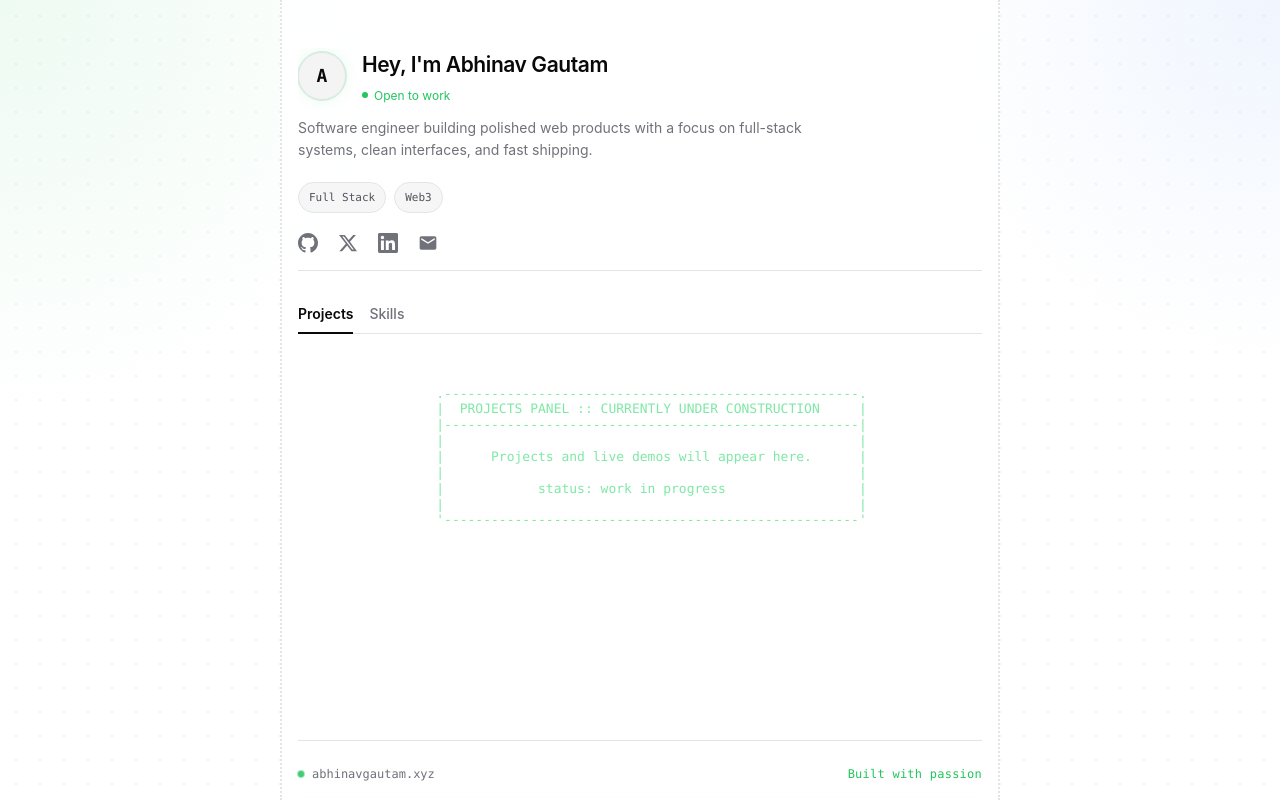
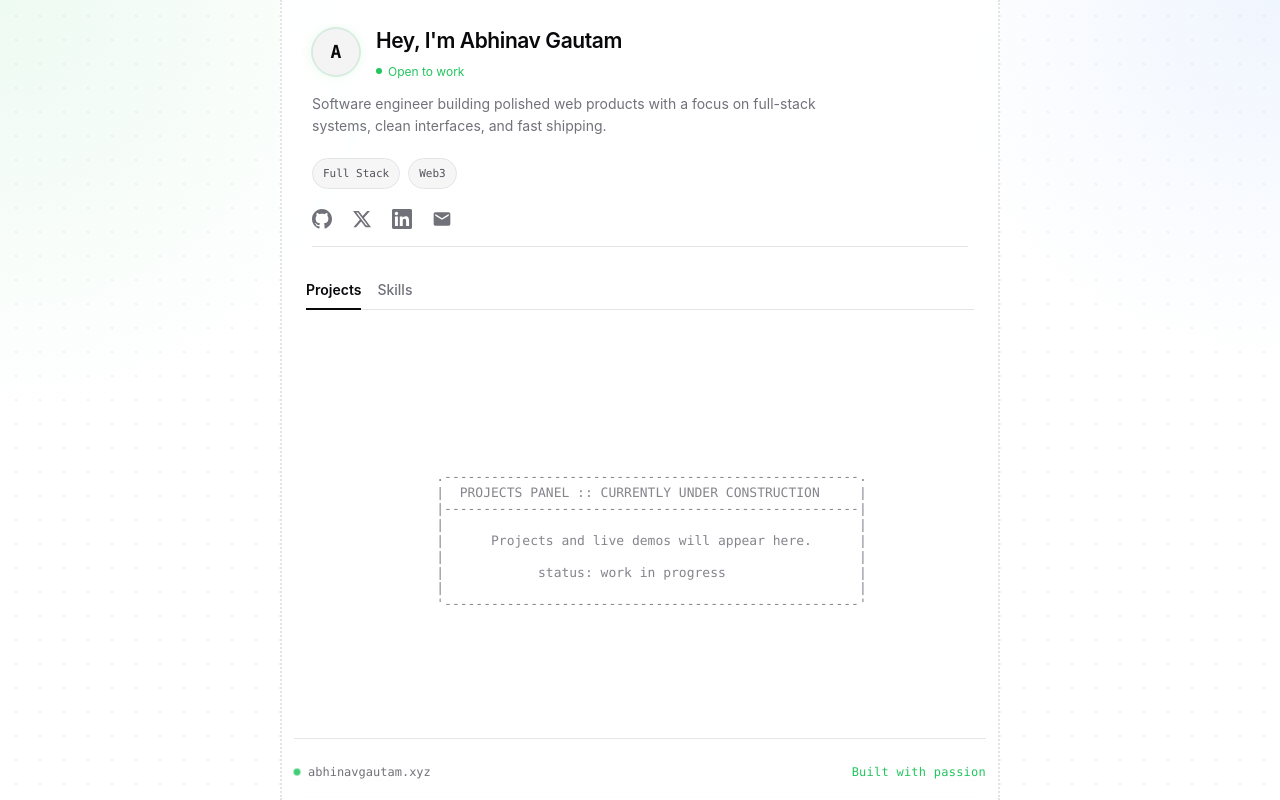
Before and after one commit to abhinavgautam01/portfolio, a website: page index.html in a window 1280 px wide. Drawn offline with Linux system fonts and the light colour scheme.

Commit message:
small-fix

```diff
--- a/index.html
+++ b/index.html
@@ -123,7 +123,7 @@
     .container {
       max-width: 720px;
       margin: 0 auto;
-      padding: 48px 16px 16px;
+      padding: 24px 12px 18px 12px;
       height: 100vh;
       display: flex;
       flex-direction: column;
@@ -138,6 +138,8 @@
     }
 
     main {
+      display: flex;
+      flex-direction: column;
       flex: 1;
       min-height: 0;
       overflow: hidden;
@@ -146,6 +148,8 @@
     /* Hero Section */
     .hero {
       margin-bottom: 24px;
+      padding-left: 18px;
+      padding-right: 18px;
     }
 
     .hero-header {
@@ -347,6 +351,8 @@
       display: flex;
       flex-direction: column;
       min-height: 0;
+      padding-left: 12px;
+      padding-right: 12px;
     }
 
     .tab-list {
@@ -423,9 +429,10 @@
     }
 
     #projects.tab-content.active {
-      display: grid;
-      place-items: center;
-      overflow: hidden;
+      display: flex;
+      align-items: center;
+      justify-content: center;
+      overflow-y: auto;
     }
 
     /* Projects */
@@ -434,7 +441,7 @@
       flex-direction: column;
       gap: 12px;
       width: 100%;
-      height: 100%;
+      min-height: 100%;
       justify-content: center;
     }
 
@@ -467,7 +474,7 @@
     .ascii-art {
       font-family: var(--font-mono);
       font-size: 13px;
-      color: rgba(74, 222, 128, 0.82);
+      color: var(--text-muted);
       line-height: 1.22;
       white-space: pre;
       text-align: center;
```
